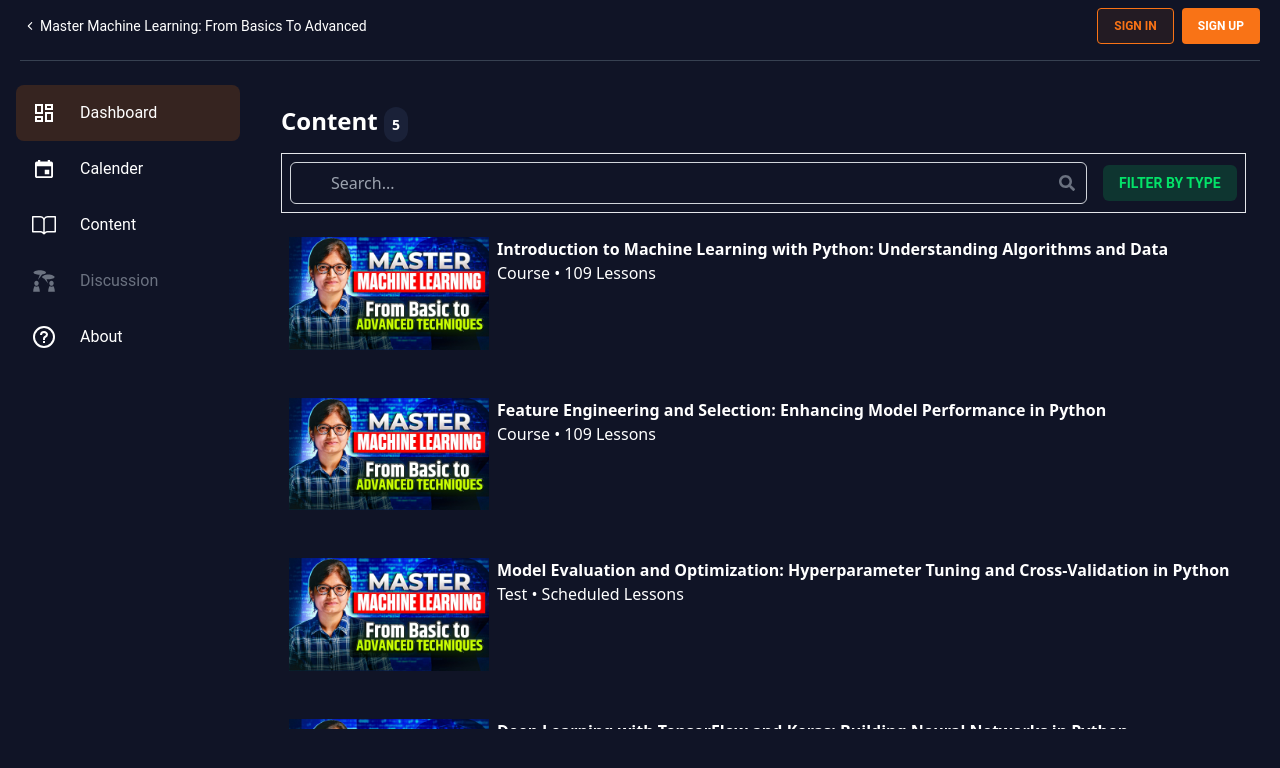
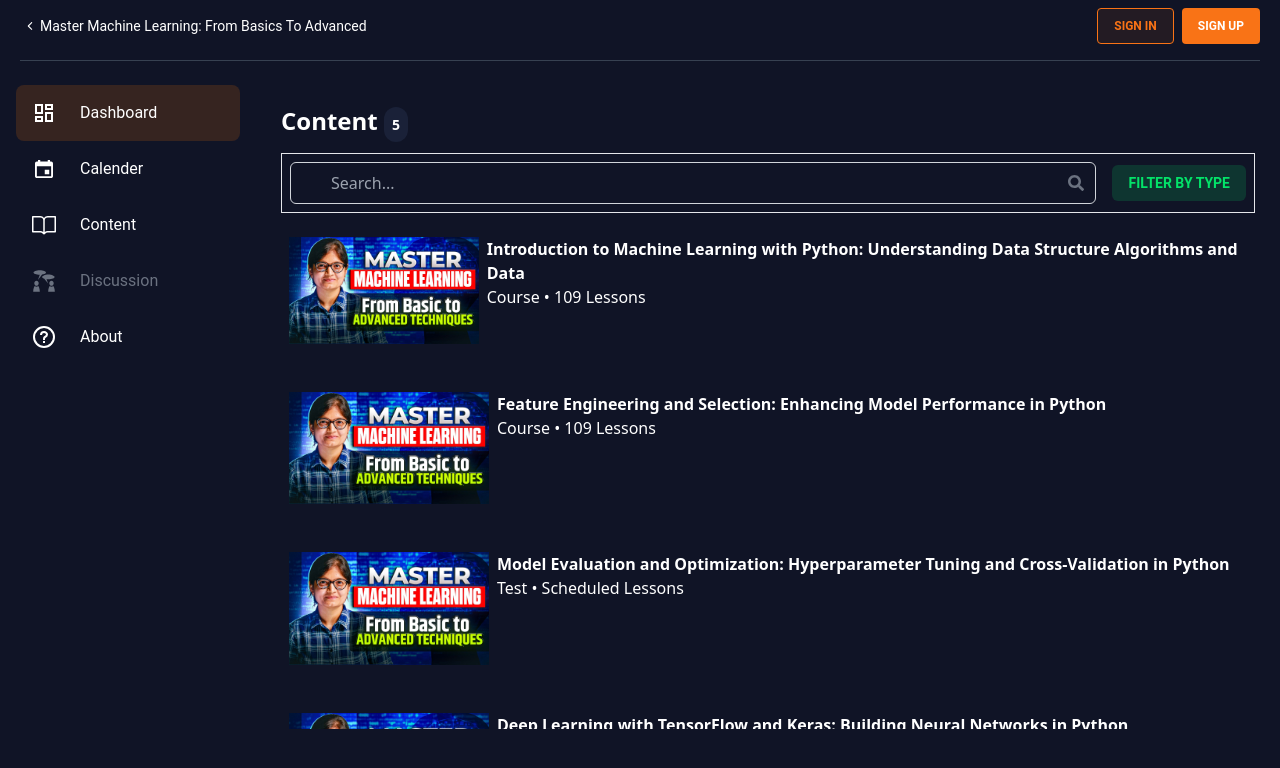
Before and after one commit to AravinthanSankaran/assignment-1, a Next.js app: page /content in a window 1280 px wide. Shown: the top 768 px of the page. Built offline with nearby package versions, Linux system fonts and the light colour scheme.

Commit message:
Version1

```diff
--- a/src/app/content/filter.js
+++ b/src/app/content/filter.js
@@ -9,7 +9,7 @@ const Data = [
     id: 1,
     image: Image1,
     title:
-      "Introduction to Machine Learning with Python: Understanding Algorithms and Data ",
+      "Introduction to Machine Learning with Python: Understanding Data Structure Algorithms and Data ",
     type: "Course",
     lessons: 109,
   },
```
